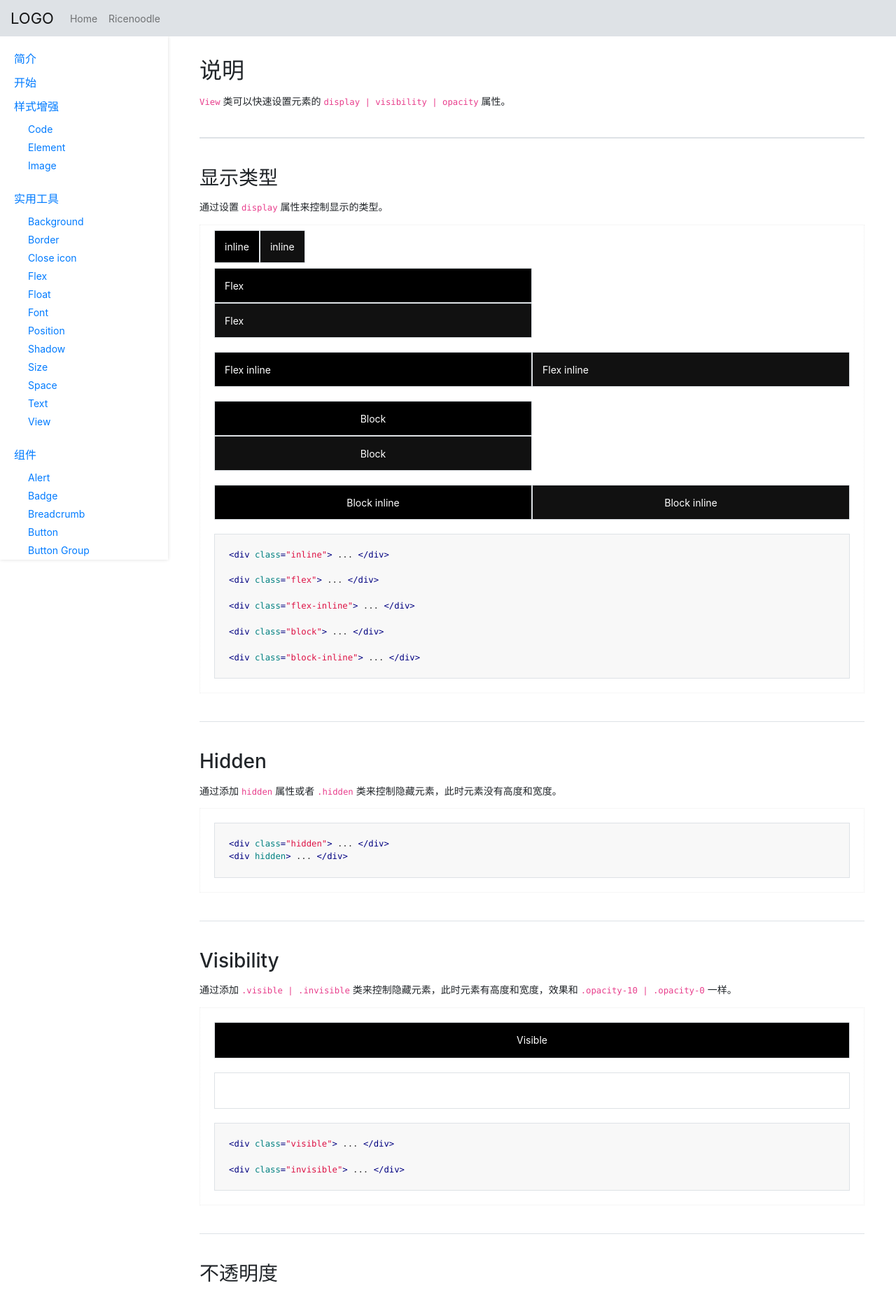
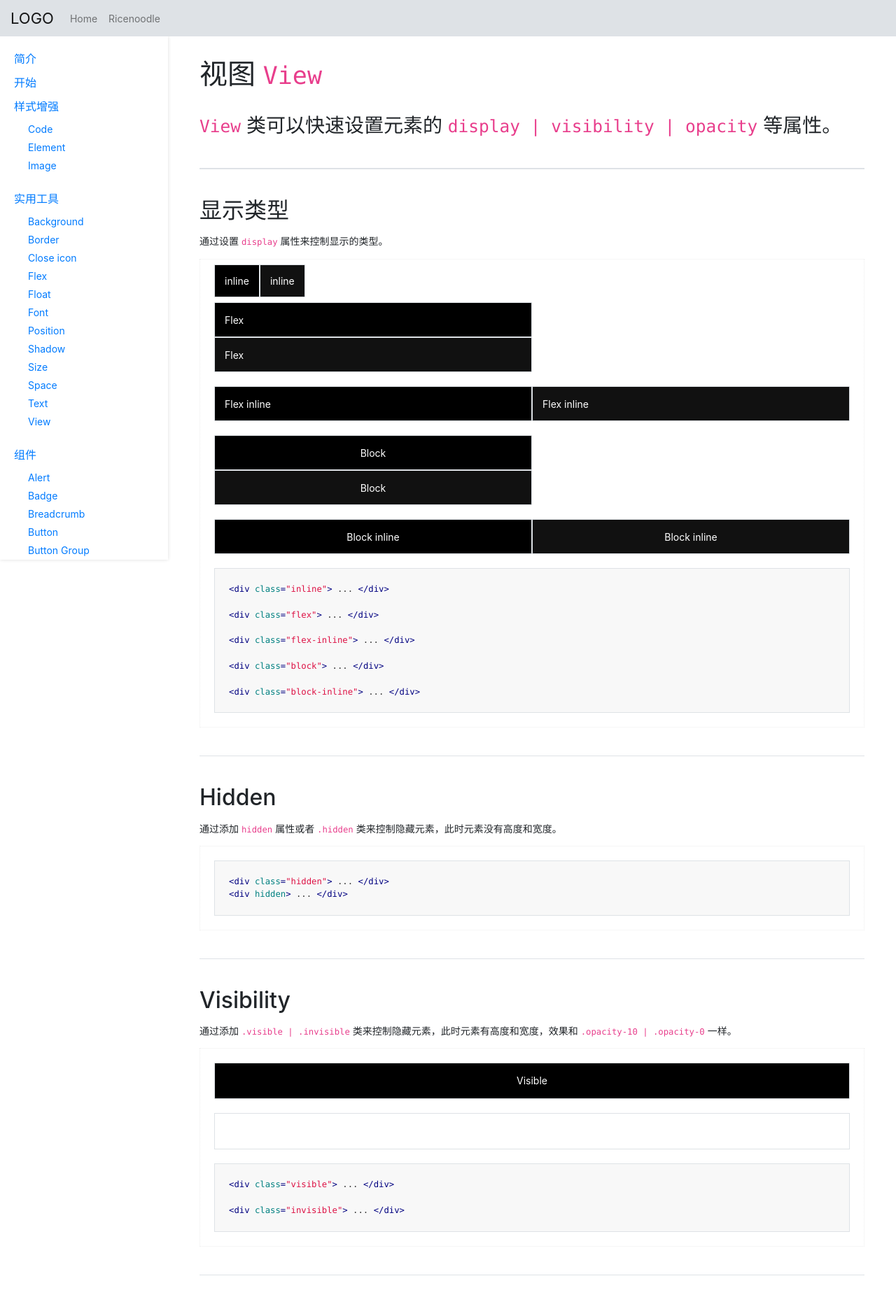
Before and after one commit to yayocn/yayocn-web, a React app: page /ricenoodle/utilities/view in a window 1280 px wide. Shown: the top 1854 px of the page at 70% size. Built offline with nearby package versions, Linux system fonts and the light colour scheme.

Commit message:
improve view

```diff
--- a/src/view/ricenoodle/utilities/View.js
+++ b/src/view/ricenoodle/utilities/View.js
@@ -71,12 +71,12 @@ export default class View extends Component {
   render () {
     return (
       <PageWrapper>
-        <h2>说明</h2>
-        <p><code>View</code> 类可以快速设置元素的 <code>display | visibility | opacity</code> 属性。</p>
+        <h1>视图 <code>View</code></h1>
+        <p className="font-2x font-1000"><code>View</code> 类可以快速设置元素的 <code>display | visibility | opacity</code> 等属性。</p>
 
         <div className="divider divider-bold divider-lg"></div>
 
-        <h3>显示类型</h3>
+        <h2>显示类型</h2>
         <p>通过设置 <code>display</code> 属性来控制显示的类型。</p>
         <div className={classnames(style['util-view'])}>
           <div className="row">
@@ -107,7 +107,7 @@ export default class View extends Component {
         </div>
 
         <div className="divider divider-lg"></div>
-        <h3>Hidden</h3>
+        <h2>Hidden</h2>
         <p>通过添加 <code>hidden</code> 属性或者 <code>.hidden</code> 类来控制隐藏元素，此时元素没有高度和宽度。</p>
         <div className={classnames(style['util-view'])}>
           <div className="row">
@@ -126,7 +126,7 @@ export default class View extends Component {
         </div>
 
         <div className="divider divider-lg"></div>
-        <h3>Visibility</h3>
+        <h2>Visibility</h2>
         <p>通过添加 <code>.visible | .invisible</code> 类来控制隐藏元素，此时元素有高度和宽度，效果和 <code>.opacity-10 | .opacity-0</code> 一样。</p>
         <div className={classnames(style['util-view'])}>
           <div className="row">
@@ -156,7 +156,7 @@ export default class View extends Component {
         </div>
 
         <div className="divider divider-lg"></div>
-        <h3>不透明度</h3>
+        <h2>不透明度</h2>
         <p>通过添加 <code>.opacity-[x]</code> 类来控制元素的不透明度。</p>
         <div className={classnames(style['util-view'])}>
           <div className="row">
```
